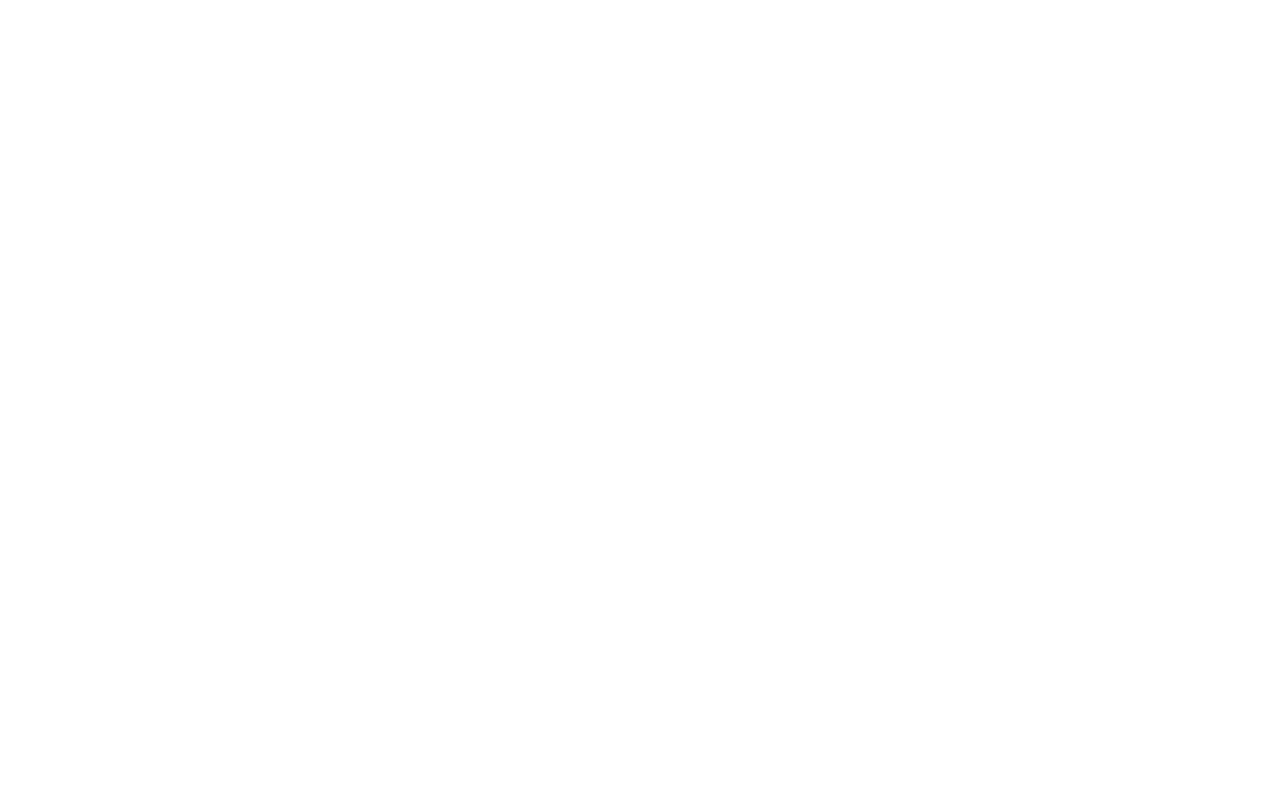
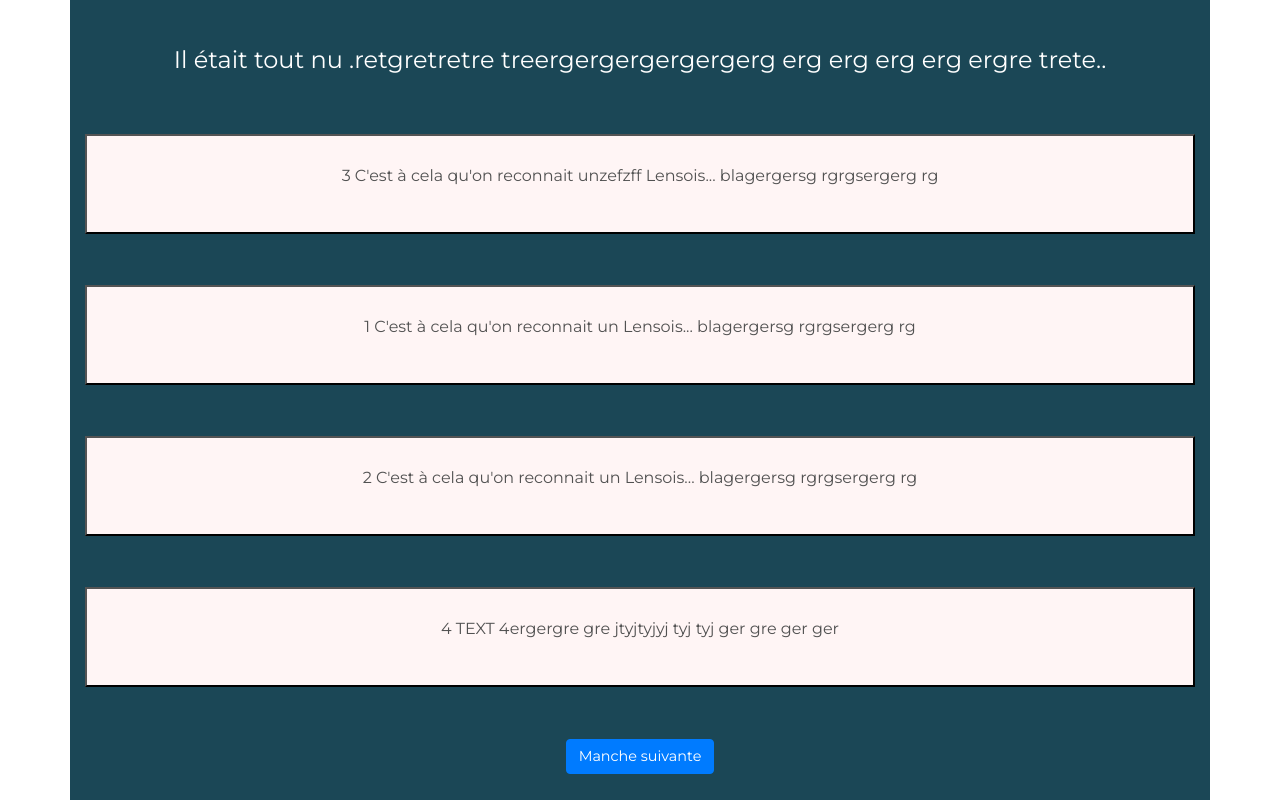
Before and after one commit to MathieuGAUBAL/blanc_manger_matcoco, a React (Create React App) app in the folder app_game/: page /Answer in a window 1280 px wide. Built offline with nearby package versions, Linux system fonts and the light colour scheme.

Commit message:
copie master vers answer

```diff
--- a/app_game/src/App.js
+++ b/app_game/src/App.js
@@ -5,6 +5,7 @@
 import Choice from './components/chooseCards/Choice';
 import Trophy from './components/trophy/Trophy';
 import { BrowserRouter as Router, Switch, Route } from 'react-router-dom';
+import Answer from './components/anwser/Answer';
 
 
 function App() {
@@ -16,7 +17,7 @@
           <Route path='/Choose' component={Choose}/>
           <Route path='/Choice' component={Choice}/>
           <Route path='/Trophy' component={Trophy}/>
-
+          <Route path='/Answer' component={Answer}/>
         </Switch>
       </Router>
 
--- a/app_game/src/components/Homepage/homepage.css
+++ b/app_game/src/components/Homepage/homepage.css
@@ -17,10 +17,10 @@
     position: relative;
 }
 
-
 img{
-    width:100%;
+    width: 100%;
     object-fit: contain;
+    height:-webkit-fill-available;
 }
 
 .bouton-go {
--- /dev/null
+++ b/app_game/src/components/anwser/Answer.jsx
@@ -0,0 +1,134 @@
+import React, { Component } from 'react';
+import './answer.css';
+import { Link } from 'react-router-dom';
+import { connect } from 'react-redux';
+export const GET_POINTS1 = { type: "get_points1" };
+export const GET_POINTS2 = { type: "get_points2" };
+export const GET_POINTS3 = { type: "get_points3" };
+export const GET_POINTS4 = { type: "get_points4" };
+
+
+class Answer extends Component {
+    constructor() {
+        super();
+
+        this.state = {
+            points1: 0,
+            points2: 0,
+            points3: 0,
+            points4: 0,
+            randomDescription: [],
+            array_player_answer: ["1 C'est à cela qu'on reconnait un Lensois... blagergersg rgrgsergerg rg",
+                "2 C'est à cela qu'on reconnait un Lensois... blagergersg rgrgsergerg rg",
+                "3 C'est à cela qu'on reconnait unzefzff Lensois... blagergersg rgrgsergerg rg",
+                "4 TEXT 4ergergre gre jtyjtyjyj tyj tyj ger gre ger ger"],
+            player_answser_ref: []
+        }
+    }
+
+    handleAward = event => {
+        let player_answser = event.target.innerText;
+        console.log(player_answser);
+        const test = this.state.randomDescription.map((item) => item === player_answser ? this.state.player_answser_ref.indexOf(item) : "");
+
+        let awardAdd1 = Number(test.join("").trim()) + 1;
+
+        switch (awardAdd1) {
+            case 1:
+
+                this.props.dispatch({type:GET_POINTS1.type} );
+                break;
+            case 2:
+                let points2 = this.state.points2;
+                this.setState({
+                    points2: points2 += 1
+                })
+                break;
+            case 3:
+                let points3 = this.state.points3;
+                this.setState({
+                    points3:points3 += 1
+
+                })
+
+                break;
+            case 4:
+                let points4 = this.state.points4;
+                this.setState({
+                    points4:points4 += 1
+                })
+                break;
+            default:
+                console.log();
+        }
+
+
+
+
+
+    }
+
+    answer_generation = () => {
+        for (let j in this.state.array_player_answer) {
+            this.state.player_answser_ref.push(this.state.array_player_answer[j]);
+        }
+        console.log(this.state.player_answser_ref);
+
+        let randswer = this.state.array_player_answer;
+        let randomDescription = [];
+        let arrLen = randswer.length;
+        for (let i = 0; i < arrLen; i++) {
+            let random = Math.floor(Math.random() * randswer.length);
+            randomDescription.push(randswer.splice(random, 1)[0]);
+        }
+
+        this.setState({
+            randomDescription: randomDescription
+        })
+
+    }
+
+    componentDidMount() {
+        this.answer_generation();
+    }
+
+
+    render() {
+        console.log(" SCORE : ", this.state);
+        return (
+            <div className="container d-flex flex-column justify-content-around answer-group">
+                <div className="game-card">
+                    <h4>Il était tout nu .retgretretre treergergergergergerg erg erg erg erg ergre trete..</h4>
+                </div>
+
+                <div className="player-card">
+                    <button className="player-button" onClick={this.handleAward}><p>{this.state.randomDescription[0]}</p></button>
+
+                </div>
+
+                <div className="player-card">
+                    <button className="player-button" onClick={this.handleAward} ><p>{this.state.randomDescription[1]}</p></button>
+
+                </div>
+                <div className="player-card">
+                    <button className="player-button" onClick={this.handleAward}><p>{this.state.randomDescription[2]}</p></button>
+
+                </div>
+                <div className="player-card">
+                    <button className="player-button" onClick={this.handleAward}><p>{this.state.randomDescription[3]}</p></button>
+                </div>
+
+                <Link to="/Choice"><button className="btn btn-primary next-round"> Manche suivante</button></Link>
+
+            </div>
+        )
+    }
+}
+
+const mapStateToProps = state => {
+    return ({
+        points1:state.points1
+    })
+}
+
+export default connect(mapStateToProps)(Answer);
--- /dev/null
+++ b/app_game/src/components/anwser/answer.css
@@ -0,0 +1,34 @@
+
+@import url('https://fonts.googleapis.com/css?family=Montserrat&display=swap');
+
+
+.answer-group{
+    background-color:#1b4756;
+    height: 100vh;
+    font-family: 'Montserrat', sans-serif;
+
+}
+
+.player-button{
+    height:100px;
+    width:100%;
+    padding:10px;
+    background-color: #FFF5F5;
+}
+
+.game-card{
+    padding-top:20px;
+
+}
+
+.game-card h4{
+    color: white;
+}
+
+.player-button p{
+    color:#515151;
+}
+
+.next-round{
+    font-size: 0.9rem;
+}
--- a/app_game/src/components/chooseCards/Choice.jsx
+++ b/app_game/src/components/chooseCards/Choice.jsx
@@ -148,14 +148,14 @@
                 </label>
               </div>
 
-              <div className='d-flex justify-content-center '>
-                <button
+              <div className='d-flex justify-content-center'>
+                <Link className="link-mdr" to='/Answer'><button
                   type='submit'
                   value='envoyer'
                   className='btn-block btn btn-lg buttonColor'
                 >
                   Fusion des cartes
-                </button>
+                </button></Link>
               </div>
             </form>
           </div>
@@ -167,6 +167,7 @@
 }
 
 const mapStateToProps = state => {
+  console.log(state.points1);
   return {
     player1: state.player1,
     player2: state.player2,
--- a/app_game/src/components/chooseCards/choice.css
+++ b/app_game/src/components/chooseCards/choice.css
@@ -73,6 +73,11 @@
   height: 800px;
 }
 
+.link-mdr{
+
+  width:100%;
+}
+
 @media screen and (min-width: 0px) and (max-width: 720px) {
   .black_margin {
     display: none;
--- a/app_game/src/components/rootReducers.jsx
+++ b/app_game/src/components/rootReducers.jsx
@@ -43,6 +43,7 @@
   let points3 = STORE.points3;
   let points4 = STORE.points4;
 
+
   let numero1 = STORE.numero1;
   let numero2 = STORE.numero2;
   let numero3 = STORE.numero3;
@@ -77,9 +78,8 @@
     //points
 
     case GET_POINTS1.type:
-      STORE.points1 = action.points1;
-      points1 = action.points1;
-      console.log(points1);
+      STORE.points1 += 1;
+      console.log(STORE.points1);
       break;
 
     case GET_POINTS2.type:
@@ -128,13 +128,15 @@
       break;
   }
 
+  console.log("STORE : ", STORE.points1);
+
   return {
     player1: player1,
     player2: player2,
     player3: player3,
     player4: player4,
 
-    points1: points1,
+    points1: STORE.points1,
     points2: points2,
     points3: points3,
     points4: points4,
```
Also changed, not shown: 1 other file (tests, documents, lock files or other folders).
